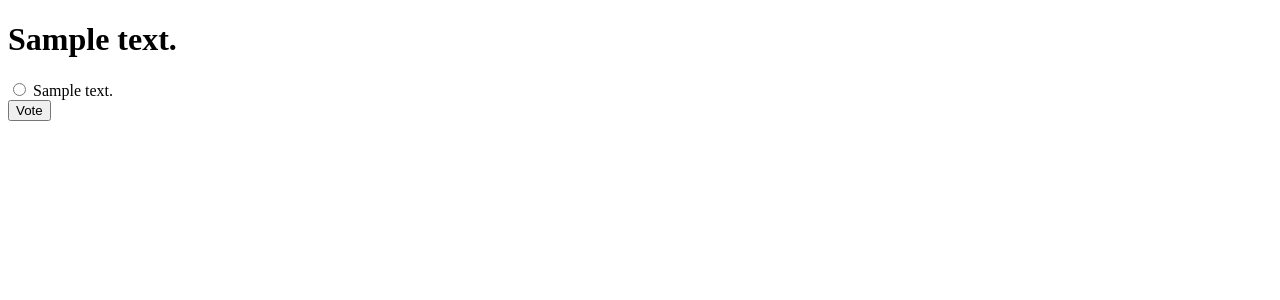
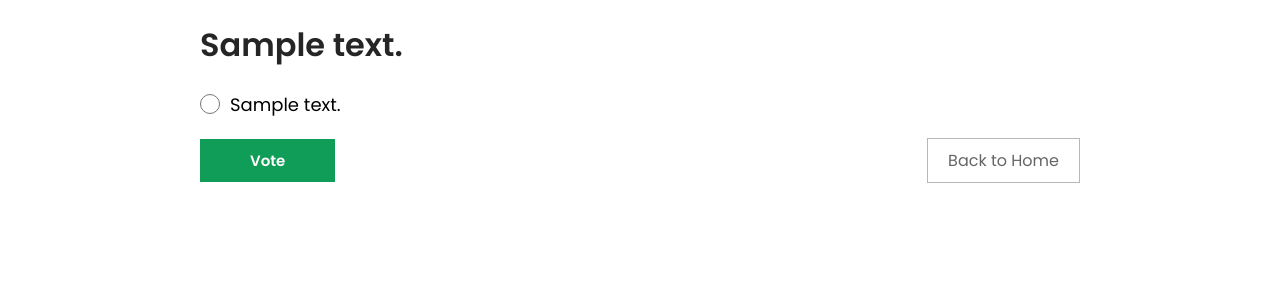
Before and after one commit to Navayuvan-SB/Polls-App, a Django app: page /polls/1/ in a window 1280 px wide. Shown: the top 300 px of the page. Run offline with Django 3.2, Linux system fonts and the light colour scheme; tables that the repository leaves empty hold one stand-in row (values such as "Sample post").

Commit message:
Add styles for elements on voting page

```diff
--- a/polls/templates/polls/detail.html
+++ b/polls/templates/polls/detail.html
@@ -5,28 +5,98 @@
     <meta http-equiv="X-UA-Compatible" content="IE=edge" />
     <meta name="viewport" content="width=device-width, initial-scale=1.0" />
     <title>Poll Detail</title>
+
+    <style>
+      @import url("https://fonts.googleapis.com/css2?family=Poppins:wght@200;300;400;500;600;700&display=swap");
+
+      * {
+        font-family: "Poppins", sans-serif;
+      }
+
+      body {
+        padding: 0 15%;
+      }
+
+      .title {
+        color: rgb(37, 37, 37);
+        font-weight: 600;
+      }
+
+      .choices div.radio-wrapper {
+        display: flex;
+        flex-direction: row;
+        justify-content: start;
+        align-items: center;
+        margin: 5px 0;
+      }
+
+      .choices div.radio-wrapper input[type="radio"] {
+        width: 20px;
+        height: 20px;
+        margin: 0;
+      }
+
+      .choices div.radio-wrapper label {
+        font-size: 18px;
+        margin-left: 10px;
+      }
+
+      .choices div.action-wrapper {
+        display: flex;
+        align-items: center;
+        justify-content: space-between;
+        margin-top: 20px;
+      }
+
+      .choices div.action-wrapper input[type="submit"] {
+        outline: none;
+        border: none;
+        padding: 10px 50px;
+        background-color: #0f9d58;
+        color: #fff;
+        font-weight: 600;
+        font-size: 15px;
+        cursor: pointer;
+      }
+
+      .choices div.action-wrapper a {
+        text-decoration: none;
+        color: #656565;
+        border: 1px solid #b7b7b7;
+        padding: 9px 20px;
+      }
+    </style>
   </head>
 
   <body>
-    <h1>{{question.question_text}}</h1>
+    <h1 class="title">{{question.question_text}}</h1>
 
     {% if error_message %}
     <p><strong> {{ error_message }} </strong></p>
     {% endif %}
 
-    <form action="{% url 'polls:vote' question.id %}" method="POST">
+    <form
+      action="{% url 'polls:vote' question.id %}"
+      method="POST"
+      class="choices"
+    >
       {% csrf_token %} {% for choice in question.choice_set.all %}
+      <div class="radio-wrapper">
         <input
           type="radio"
           name="choice"
           id="choice{{ forloop.counter }}"
           value="{{ choice.id }}"
         />
-      <label for="choice{{ forloop.counter }}">{{choice.choice_text}}</label
-      ><br />
+        <label for="choice{{ forloop.counter }}">{{choice.choice_text}}</label>
+      </div>
       {% endfor %}
 
+      <div class="action-wrapper">
         <input type="submit" value="Vote" />
+
+        <a href="{% url 'polls:index'  %}">Back to Home</a>
+      </div>
     </form>
   </body>
 </html>
```
Lines whose indentation alone changed are shown as unchanged.
